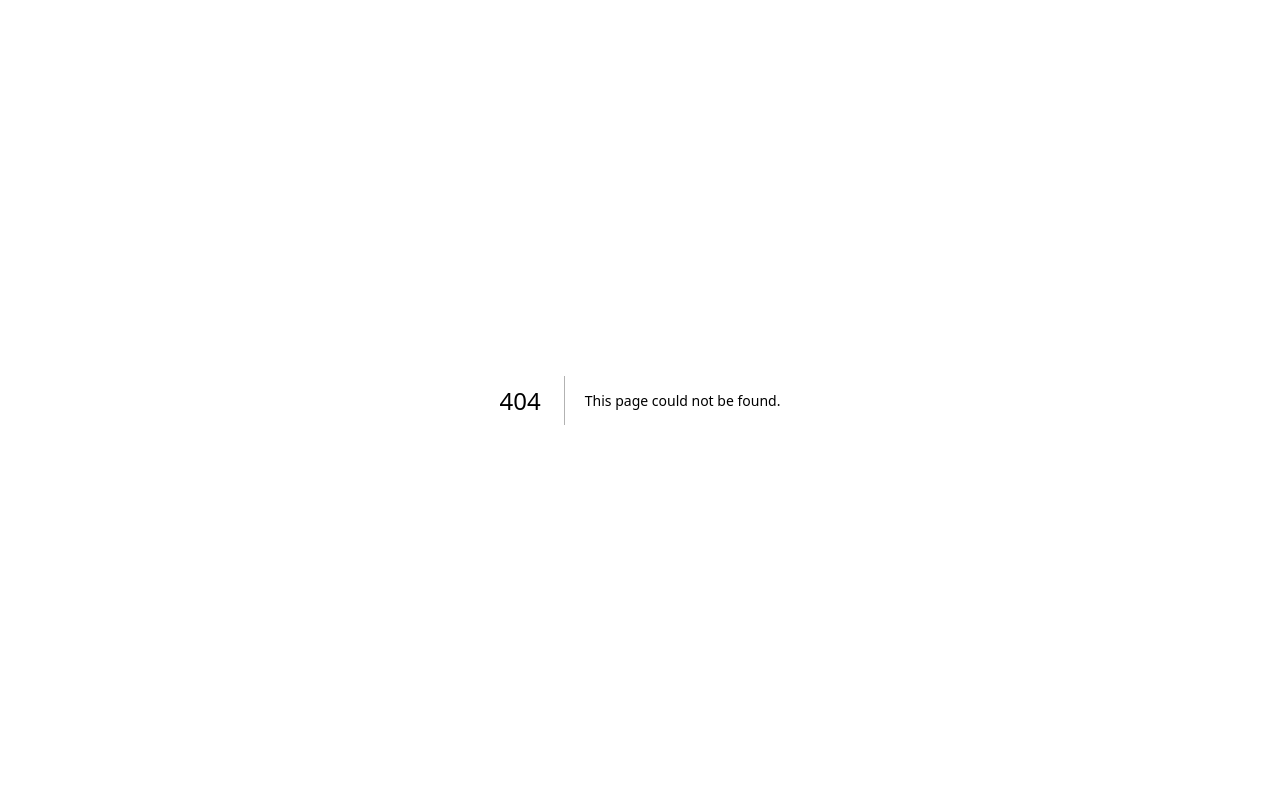
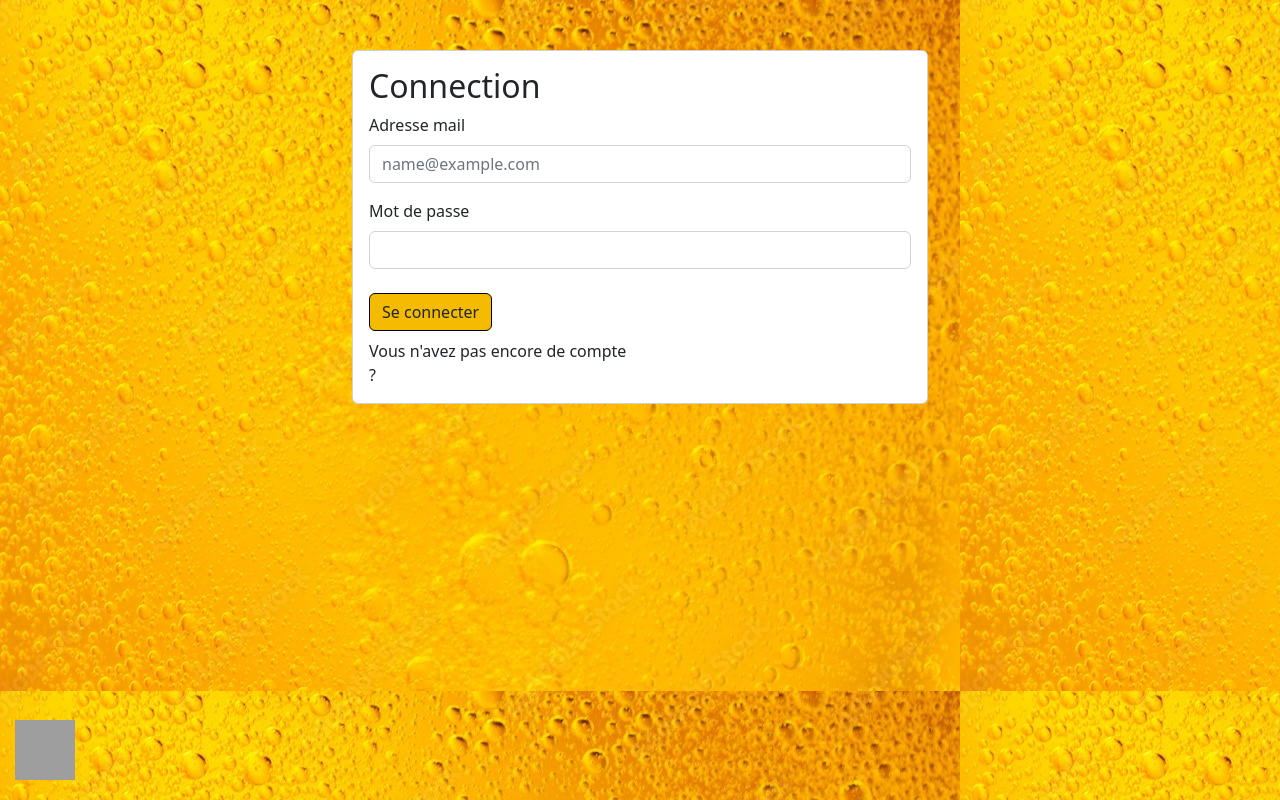
Before and after one commit to lauralvd01/gaze-2023, a Next.js app: page /loggin in a window 1280 px wide. Before the commit this address had no page. Built offline with nearby package versions, Linux system fonts and the light colour scheme; grey boxes are pictures that could not be loaded.

Commit message:
page de loggin

```diff
--- a/components/layout.js
+++ b/components/layout.js
@@ -35,7 +35,9 @@ export default function Layout({children}){
                                 </li>
                             </ul>
                         </div>
-                        <button type="button" class="btn loggin_button">Primary</button>
+                        <a href='/loggin'>
+                            <button type="button" className="btn loggin_button m-2">se connecter/créer un compte</button>
+                        </a>
                     </div>
                 </nav>
             </header>
--- /dev/null
+++ b/pages/loggin.js
@@ -0,0 +1,87 @@
+import style from '@/styles/loggin.module.css'
+import Image from 'next/image'
+import React from 'react';
+
+
+
+export default function Loggin(){
+    const [iscreatting, setcreate] = React.useState(false);
+
+    const changeCreation = () => {
+        setcreate(!iscreatting);
+        return (
+            <></>
+        )
+    }
+    return (
+        <div className={style.main_loggin}>
+            <div className="container logging-container">
+                <div className="card">
+                    <div className="card-body">
+                        {iscreatting?(
+                            <h2>Création d'un compte</h2>
+                        ):(
+                            <h2>Connection</h2>
+                        )}
+                        <form>
+                            <div className="mb-3">
+                                <label className="form-label">Adresse mail </label>
+                                <input type="email" className="form-control" id="exampleFormControlInput1" placeholder="name@example.com"/>
+                            </div>
+                            <div className="mb-3">
+                                <label className="form-label">Mot de passe</label>
+                                <input type="password" className="form-control" id="exampleInputPassword1"/>
+                            </div>
+                            {iscreatting?(
+                                <>
+                                    <div className="mb-3">
+                                        <label className="form-label">Nom d'utilisateur </label>
+                                        <input type="email" className="form-control" id="exampleInputEmail1" aria-describedby="emailHelp" />
+                                    </div>
+                                    <div className='row'>
+                                        <div className='col'>
+                                            <label className="form-label">Sexe </label>
+                                            <div className="form-check">
+                                                <input className="form-check-input" type="radio" name="flexRadioDefault" id="flexRadioDefault1" value="" checked="checked"/>
+                                                <label className="form-check-label">
+                                                    Femme
+                                                </label>
+                                                </div>
+                                                <div className="form-check">
+                                                <input className="form-check-input" type="radio" name="flexRadioDefault" id="flexRadioDefault2" checked/>
+                                                <label className="form-check-label mb-3" >
+                                                    Homme
+                                                </label>
+                                            </div>
+                                        </div>
+                                        <div className='col-8'>
+                                            <div className="mb-3">
+                                                <label className="form-label">Poids</label>
+                                                <input type="number" className="form-control" id="exampleFormControlInput1" placeholder="120 (beau bestiau)"/>
+                                            </div>
+                                        </div>
+                                    </div>
+
+                                    <button type="button" className="btn loggin_button my-2">Créer le compte</button>
+                                    <div className={style.switchlog}>
+                                        <a onClick={changeCreation}>Vous possédez déjà un compte ?</a>
+                                    </div>
+                                </>
+                            ):(
+                                <>
+                                    <button type="button" className="btn loggin_button my-2">Se connecter</button>
+                                    <div className={style.switchlog}>
+                                        <a onClick={changeCreation}>Vous n'avez pas encore de compte ?</a>
+                                    </div>
+                                </>
+                            )}
+                        </form>
+                    </div>
+                </div>
+            </div>
+            <a href='/'>
+                <Image src="/../public/fire-exit.png" className={style.exit_image} alt="Bootstrap" width="60" height="60"/>
+            </a>
+        </div>
+    )
+}
--- a/styles/globals.css
+++ b/styles/globals.css
@@ -16,6 +16,18 @@ footer {
     padding : 10px
 }
 
-.loggin_button {
-    background-color: black;
+.btn.loggin_button {
+    background-color: #f5bb00;
+    border-color: black;
 }
+
+.btn.loggin_button:hover {
+    background-color: #ffcb1f;
+    border-color: #1e2433;
+    color: #1e2433;
+}
+
+
+.container.logging-container {
+    max-width: 600px;
+}
--- /dev/null
+++ b/styles/loggin.module.css
@@ -0,0 +1,27 @@
+.main_loggin{
+    height: 100vh;
+    width: 100%;
+    background-image: url("../public/bierebg.jpg");
+    padding-top: 5vh;
+}
+
+.exit_image {
+    position: absolute;
+    bottom: 10px;
+    margin-bottom: 10px;
+    margin-left: 15px;
+}
+
+.exit_image:hover {
+    bottom: 15px;
+}
+
+.switchlog {
+    text-decoration: none;
+    width: 260px;
+}
+
+.switchlog:hover {
+    text-decoration: underline;
+    cursor: pointer;
+}
```
Also changed, not shown: public/bierebg.jpg (added), public/fire-exit.png (added).
